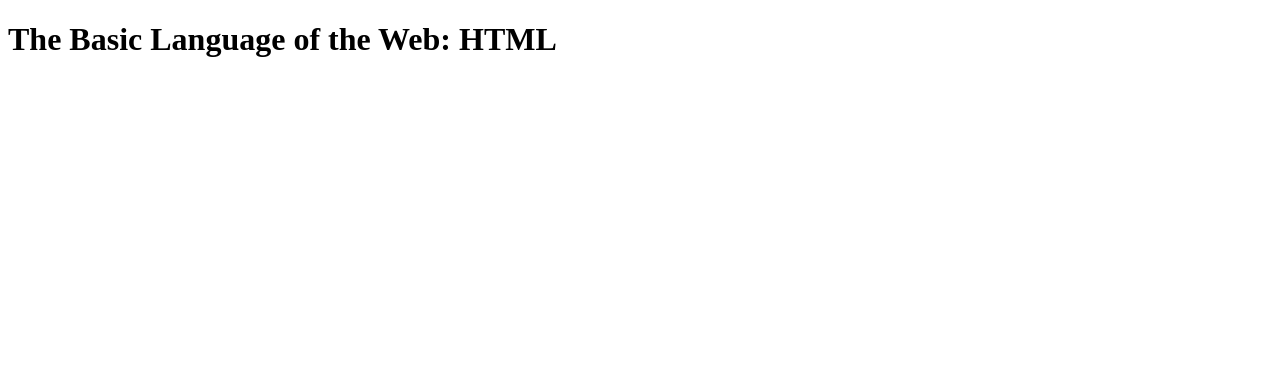
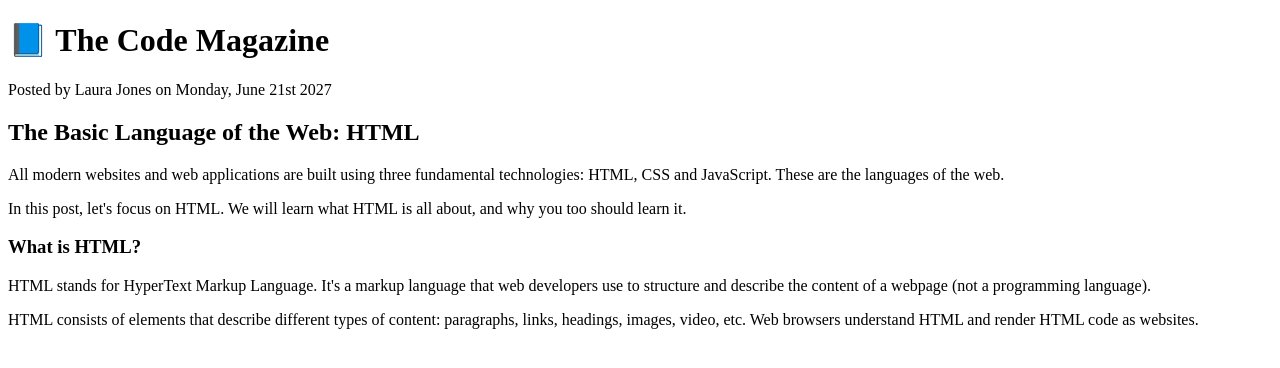
Before and after one commit to Andrey-Shatsev/Web_development, a plain HTML site: page 02-HTML-Fundamentals/index.html in a window 1280 px wide. Drawn offline with Linux system fonts and the light colour scheme.

Commit message:
Added text elements such as headings and paragraphs

```diff
--- a/02-HTML-Fundamentals/index.html
+++ b/02-HTML-Fundamentals/index.html
@@ -4,6 +4,41 @@
     <title>The Basic Language of the Web: HTML</title>
   </head>
   <body>
+    <!--
     <h1>The Basic Language of the Web: HTML</h1>
+    <h2>The Basic Language of the Web: HTML</h2>
+    <h3>The Basic Language of the Web: HTML</h3>
+    <h4>The Basic Language of the Web: HTML</h4>
+    <h5>The Basic Language of the Web: HTML</h5>
+    <h6>The Basic Language of the Web: HTML</h6>
+   -->
+
+    <h1>📘 The Code Magazine</h1>
+    <p>Posted by Laura Jones on Monday, June 21st 2027</p>
+    <h2>The Basic Language of the Web: HTML</h2>
+    <p>
+      All modern websites and web applications are built using three fundamental
+      technologies: HTML, CSS and JavaScript. These are the languages of the
+      web.
+    </p>
+
+    <p>
+      In this post, let's focus on HTML. We will learn what HTML is all about,
+      and why you too should learn it.
+    </p>
+
+    <h3>What is HTML?</h3>
+
+    <p>
+      HTML stands for HyperText Markup Language. It's a markup language that web
+      developers use to structure and describe the content of a webpage (not a
+      programming language).
+    </p>
+
+    <p>
+      HTML consists of elements that describe different types of content:
+      paragraphs, links, headings, images, video, etc. Web browsers understand
+      HTML and render HTML code as websites.
+    </p>
   </body>
 </html>
```
